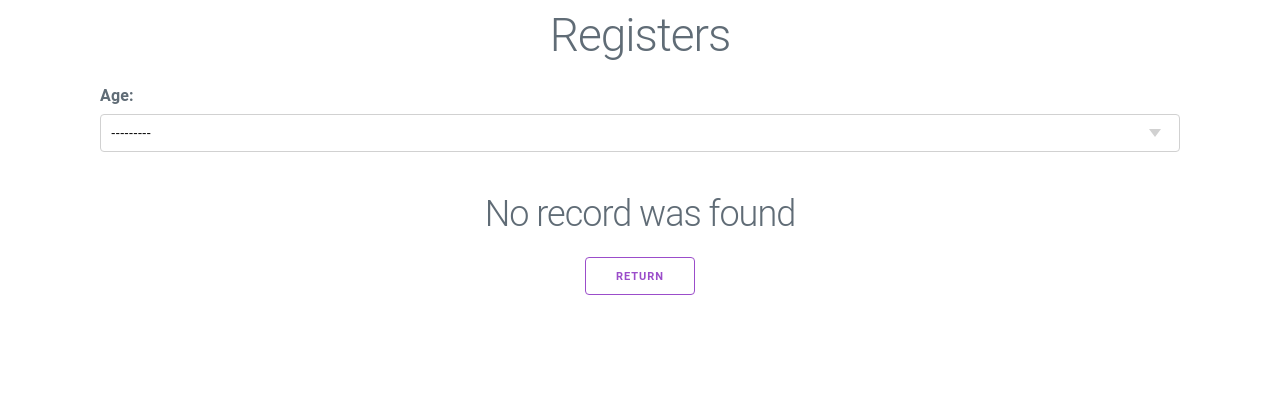
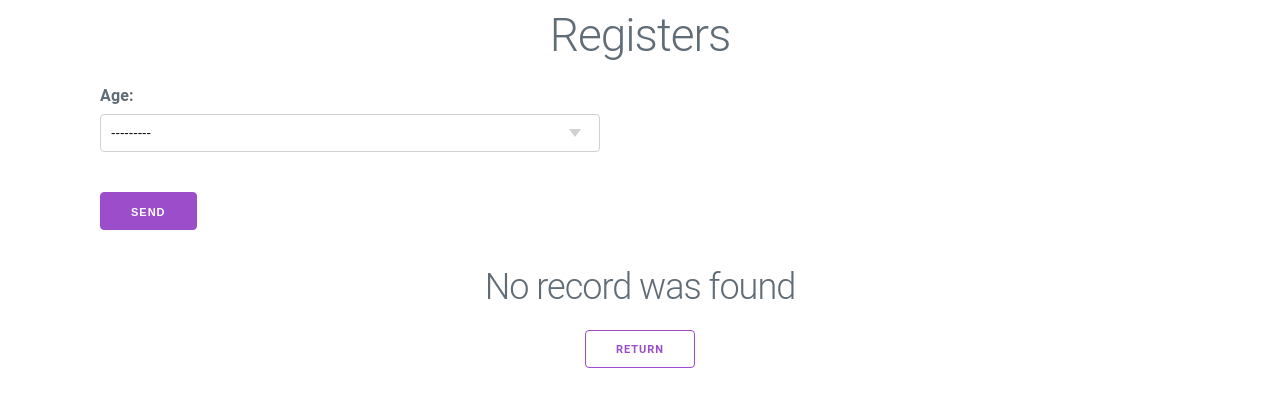
Before and after one commit to VictorAlessander/django-manager, a Django app: page /list_registers/ in a window 1280 px wide. Shown: the top 407 px of the page. Run offline with Django 3.2, Linux system fonts and the light colour scheme; data that the repository does not hold is empty; some libraries are stand-ins or nearby versions.

Commit message:
Little change in style

```diff
--- a/people/templates/list.html
+++ b/people/templates/list.html
@@ -4,16 +4,16 @@
 
 {% block body %}
 
-<style type="text/css">
-	.informations{
-		margin-left: -12%;
-	}
-</style>
-
 <div class="container">
 	<h1 align="center">Registers</h1>
 
-	{{form_filter.as_p}}
+	<form method="post" enctype="multipart/form-data" style="width: 500px;>
+		{% csrf_token %}
+		{{form_filter.as_p}}
+
+		<button type="submit" class="button">Send</button>
+	</form>
+
 
 
 	{% if not registers %}
```
